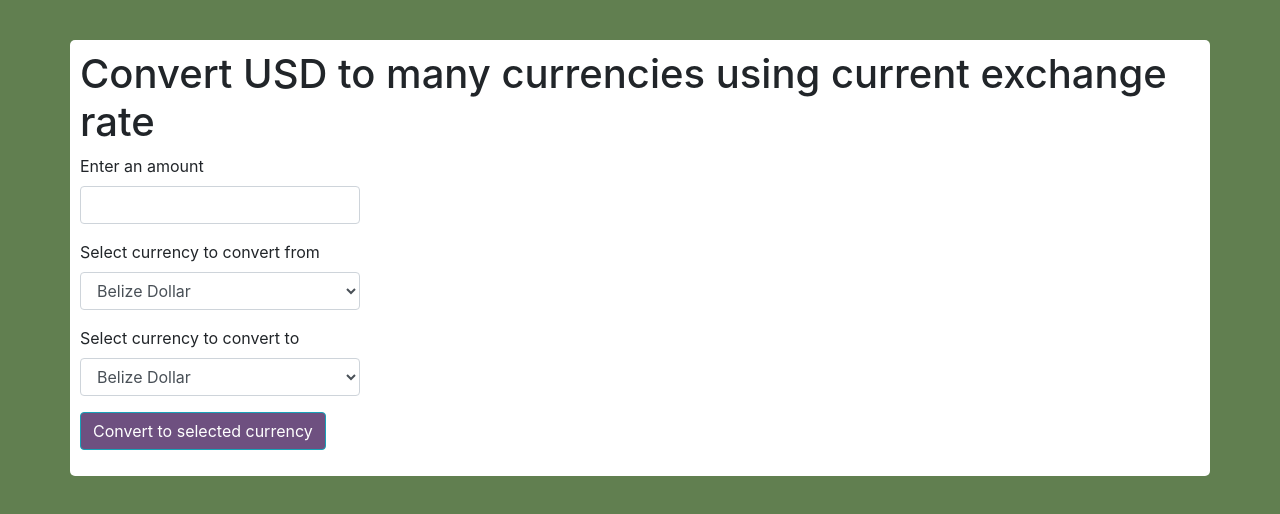
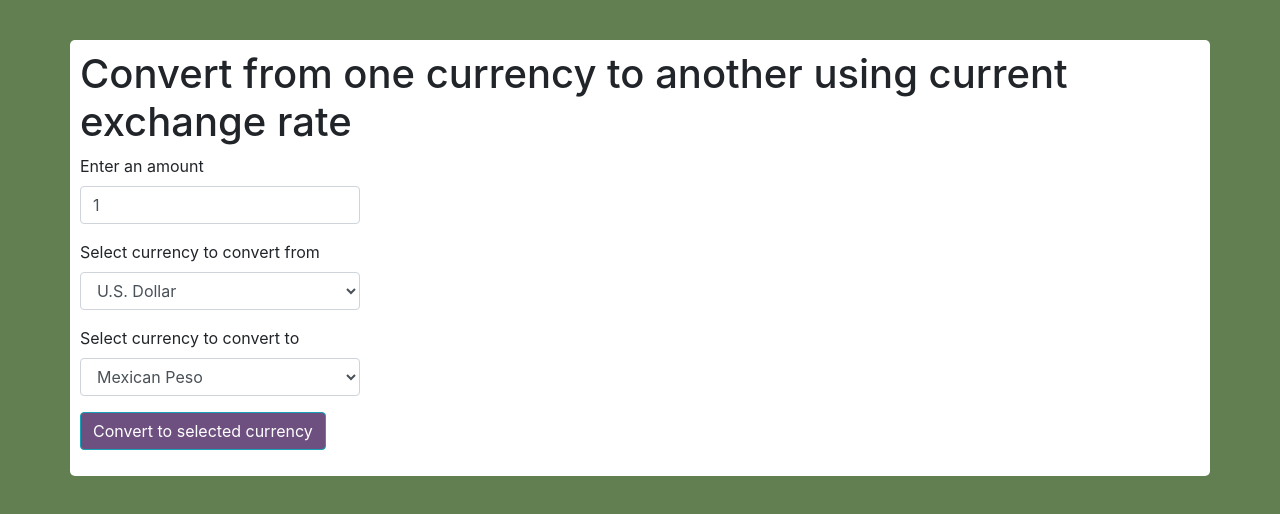
Before and after one commit to jwtill/currency-exchanger, a website built with webpack: page src/index.html in a window 1280 px wide. Built offline with nearby package versions, Linux system fonts and the light colour scheme.

Commit message:
Begin refactor

```diff
--- a/src/index.html
+++ b/src/index.html
@@ -6,14 +6,15 @@
 
 <body>
   <div class="container">
-    <h1>Convert USD to many currencies using current exchange rate</h1>
-    <label for="usd">Enter an amount</label>
+    <h1>Convert from one currency to another using current exchange rate</h1>
+    <label for="amt">Enter an amount</label>
     <div class="input-group mb-3">
-      <input id="usd" type="number" class="form-control">
+      <input id="usd" type="number" class="form-control" value="1">
     </div>
     <label for="currencies">Select currency to convert from</label>
     <div class="input-group mb-3">
-      <select name="currencies" id="currency" class="form-control">
+      <select name="currencies" id="currencyFrom" class="form-control">
+        <option value="usd" selected >U.S. Dollar</option>
         <option value="bzd">Belize Dollar</option>
         <option value="brl">Brazilian Real</option>
         <option value="cad">Canadian Dollar</option>
@@ -29,7 +30,8 @@
 
     <label for="currencies">Select currency to convert to</label>
     <div class="input-group mb-3">
-      <select name="currencies" id="currency" class="form-control">
+      <select name="currencies" id="currencyTo" class="form-control">
+        <option value="usd" >U.S. Dollar</option>
         <option value="bzd">Belize Dollar</option>
         <option value="brl">Brazilian Real</option>
         <option value="cad">Canadian Dollar</option>
@@ -37,7 +39,7 @@
         <option value="cdf">Congolese Franc</option>
         <option value="eur">Euro</option>
         <option value="jpy">Japanese Yen</option>
-        <option value="mxn">Mexican Peso</option>
+        <option value="mxn" selected >Mexican Peso</option>
         <option value="gbp">Pound Sterling</option>
         <option value="aed">UAE Dirham</option>
       </select>
```
